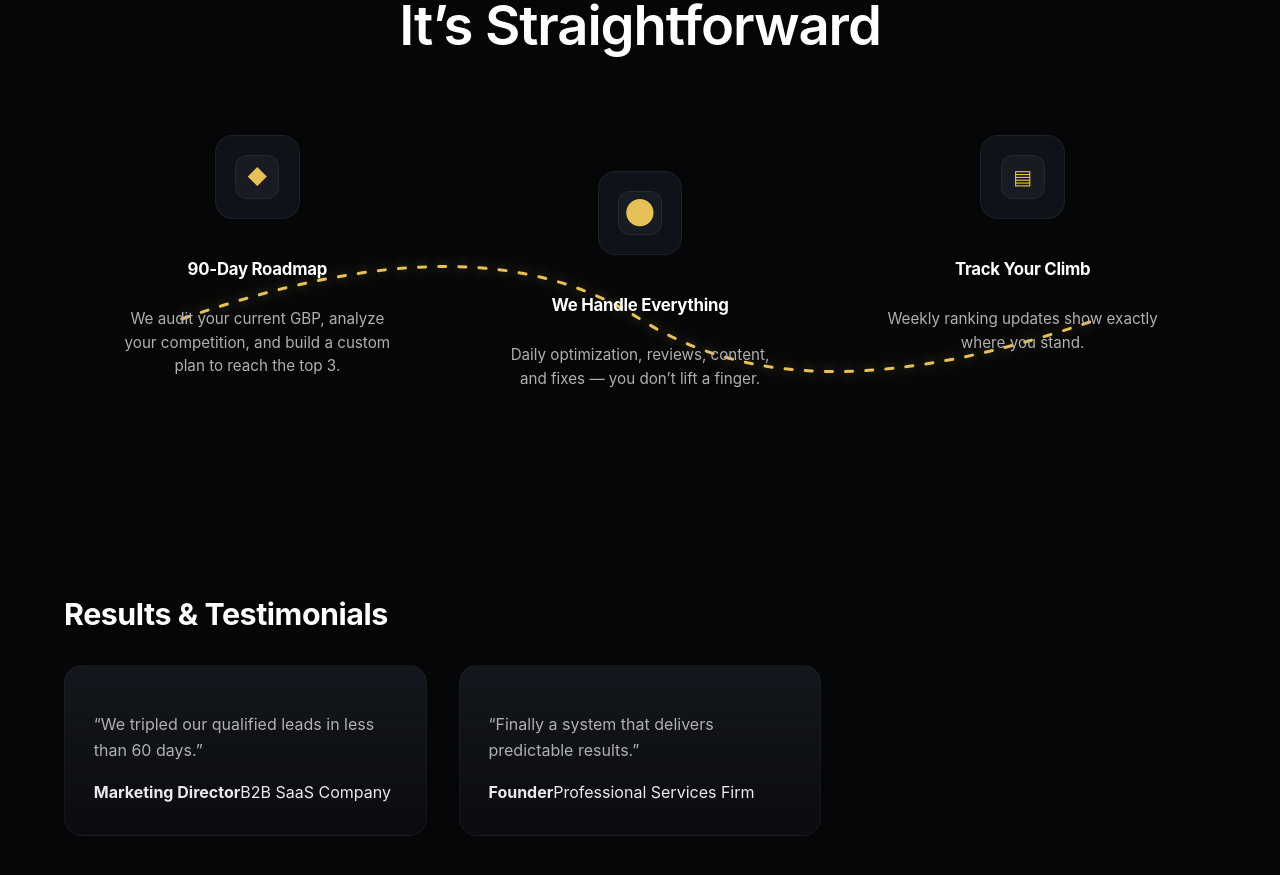
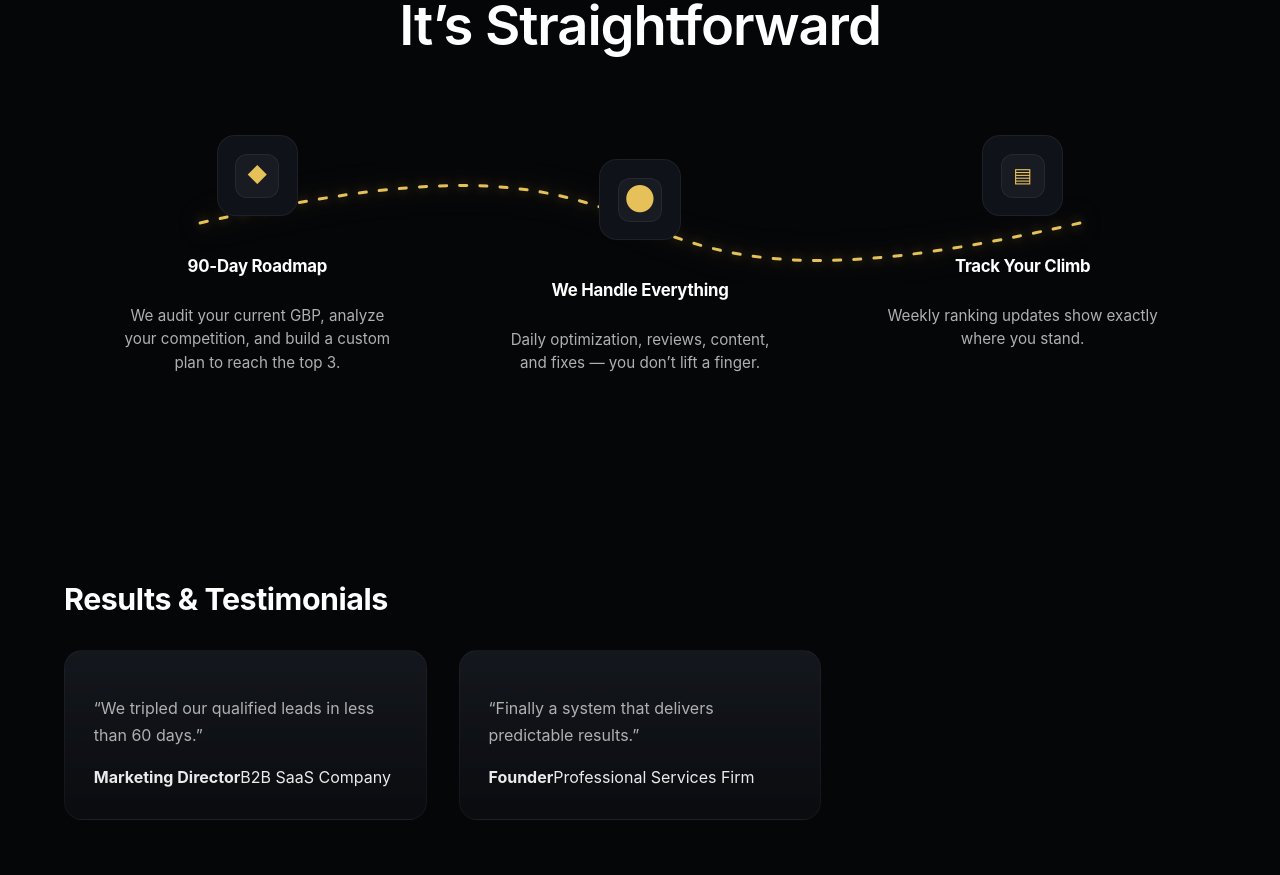
Before and after one commit to rvazquezme-creator/real-value-marketing, a React (Vite) app in the folder frontend/: page / in a window 1280 px wide. Shown: the part 1540-2415 px from the top of the page. Built offline with nearby package versions, Linux system fonts and the light colour scheme; no server answers.

Commit message:
Improve process section, make the animation gor through the icons aline, not the whole text

```diff
--- a/frontend/src/components/marketing/ProcessSteps.tsx
+++ b/frontend/src/components/marketing/ProcessSteps.tsx
@@ -7,18 +7,18 @@ const ProcessSteps = () => {
             </div>
 
             <div className="process-timeline-wrapper">
-                {/* Animated electric line */}
+                {/* SVG LINE — ICON LEVEL */}
                 <svg
                     className="process-line-svg"
-                    viewBox="0 0 1200 260"
+                    viewBox="0 0 1200 120"
                     preserveAspectRatio="none"
                 >
                     <path
                         className="process-line-path"
                         d="
-                            M 100 130
-                            C 320 60, 480 60, 600 130
-                            C 720 200, 880 200, 1100 130
+                            M 120 60
+                            C 360 10, 480 10, 600 60
+                            C 720 110, 840 110, 1080 60
                         "
                         fill="none"
                     />
--- a/frontend/src/styles/globals.css
+++ b/frontend/src/styles/globals.css
@@ -791,26 +791,29 @@ legend {
 }
 
 /* =========================
-   ELECTRIC SVG LINE
+   SVG LINE — ICON LEVEL
 ========================= */
 
 .process-line-svg {
     position: absolute;
-    top: 54px;
-    /* aligns with icon centers */
+    top: 28px;
+    /* 🔑 aligns with icon centers */
     left: 0;
     width: 100%;
-    height: 260px;
+    height: 120px;
     z-index: 1;
     pointer-events: none;
 }
 
+/* Electric path */
 .process-line-path {
     stroke: var(--color-accent);
     stroke-width: 3;
     stroke-linecap: round;
+
     stroke-dasharray: 8 14;
-    animation: electricFlow 3.2s linear infinite;
+    animation: electricFlow 3s linear infinite;
+
     filter:
         drop-shadow(0 0 6px rgba(230, 193, 90, 0.45)) drop-shadow(0 0 14px rgba(230, 193, 90, 0.25));
 }
@@ -832,6 +835,7 @@ legend {
 .process-timeline {
     position: relative;
     z-index: 2;
+
     display: grid;
     grid-template-columns: repeat(3, 1fr);
     gap: 3rem;
@@ -839,31 +843,32 @@ legend {
 }
 
 /* =========================
-   STEP (ICON + TEXT SEPARATED)
+   STEP
 ========================= */
 
 .process-step {
     display: flex;
     flex-direction: column;
     align-items: center;
-    text-align: center;
 }
 
-/* vertical offset for middle step */
+/* middle icon vertical offset */
 .process-step--offset {
-    margin-top: 36px;
+    margin-top: 24px;
 }
 
 /* =========================
-   ICON CARD (ONLY ICON)
+   ICON CARD ONLY
 ========================= */
 
 .process-icon-card {
     background: var(--color-bg-card);
     border: 1px solid var(--color-border);
     border-radius: var(--radius-lg);
-    padding: 1.2rem;
+    padding: 1.1rem;
     margin-bottom: 1.25rem;
+    position: relative;
+    z-index: 2;
 }
 
 .process-icon {
@@ -872,15 +877,17 @@ legend {
     display: flex;
     align-items: center;
     justify-content: center;
+
     border-radius: 12px;
     background: rgba(255, 255, 255, 0.04);
     border: 1px solid var(--color-border);
+
     font-size: 1.25rem;
     color: var(--color-accent);
 }
 
 /* =========================
-   TEXT OUTSIDE CARD
+   TEXT (OUTSIDE ICON CARD)
 ========================= */
 
 .process-step h3 {
```
